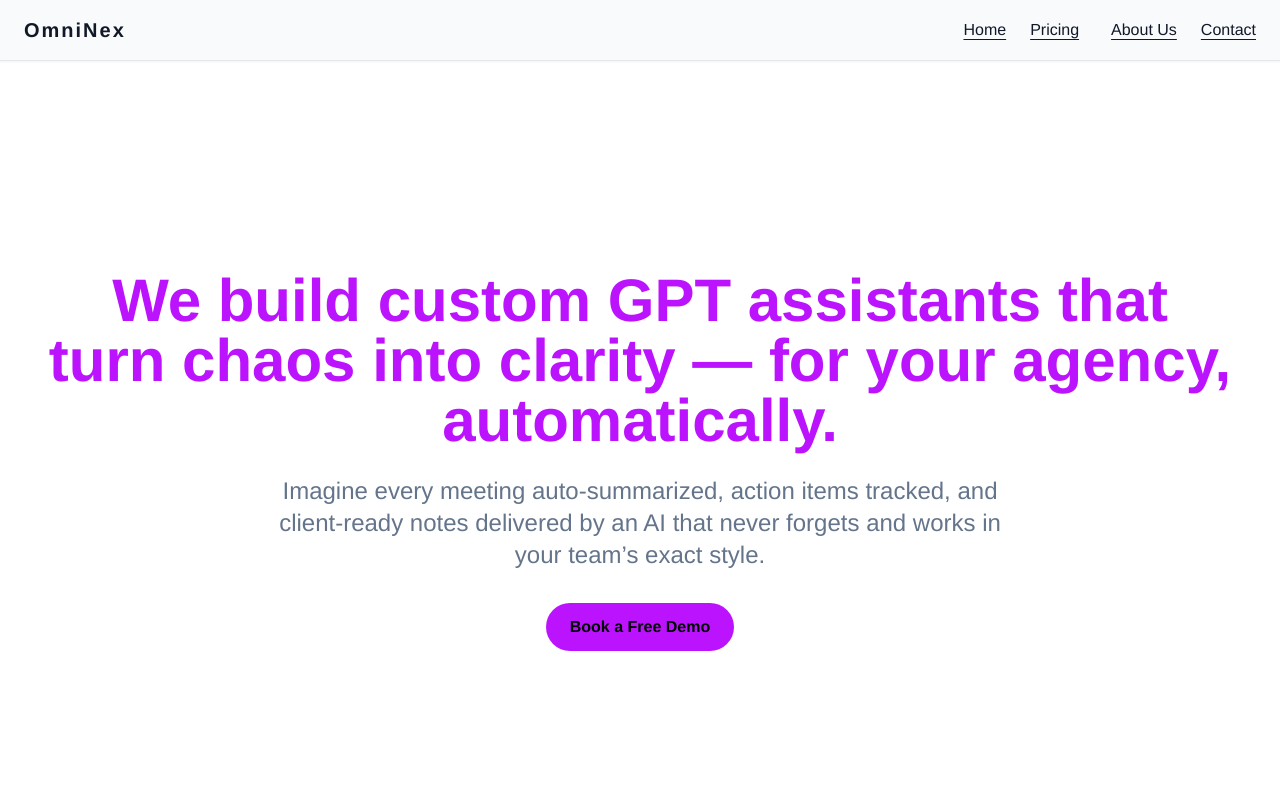
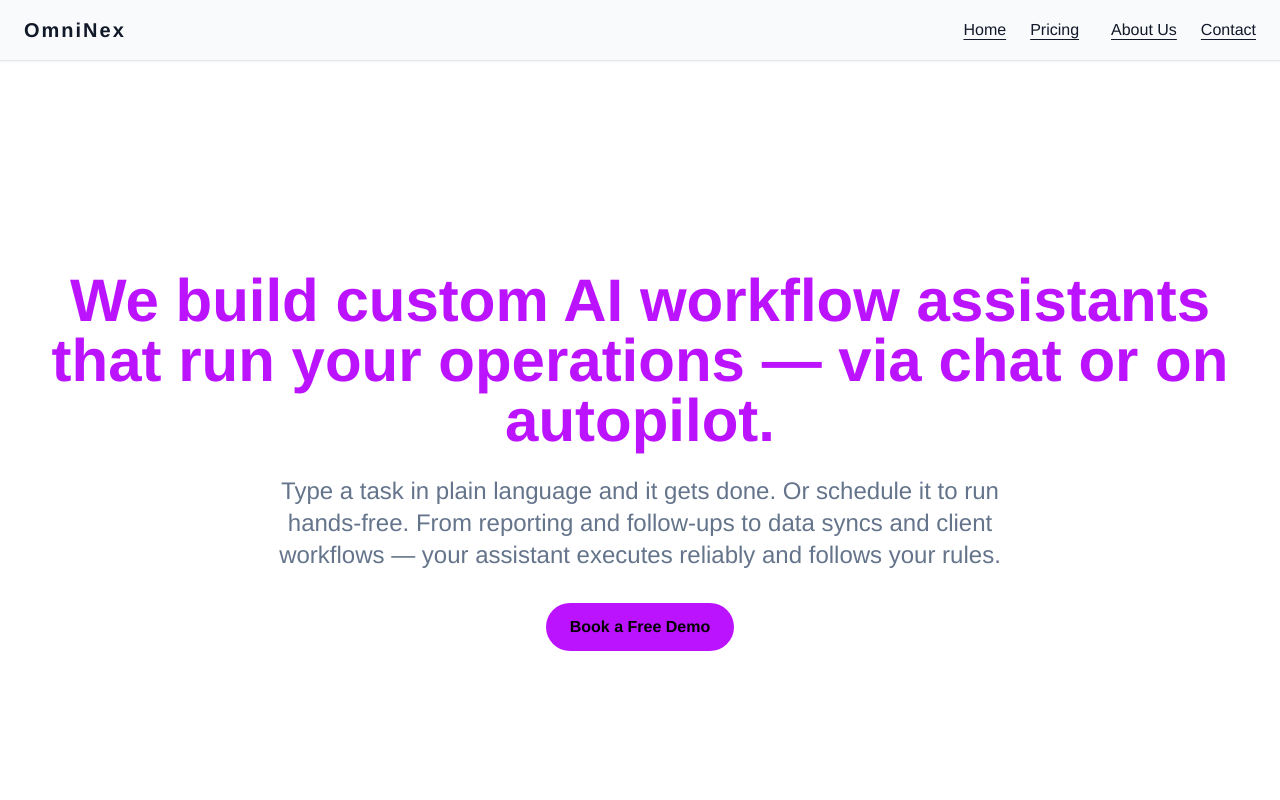
Before and after one commit to Kalcho8233/OmniNexAIWebsite, a Next.js app: page / in a window 1280 px wide. Shown: the top 800 px of the page. Built offline with nearby package versions, Linux system fonts and the light colour scheme.

Commit message:
Update HeroSection.jsx

```diff
--- a/components/HeroSection.jsx
+++ b/components/HeroSection.jsx
@@ -10,7 +10,8 @@ export default function HeroSection() {
         animate={{ opacity: 1, y: 0 }}
         transition={{ duration: 0.8 }}
       >
-        We build custom GPT assistants that turn chaos into clarity — for your agency, automatically. <br />
+        We build custom AI workflow assistants that run your operations — via chat or on autopilot.
+        <br />
       </motion.h1>
 
       <motion.p
@@ -19,7 +20,8 @@ export default function HeroSection() {
         animate={{ opacity: 1, y: 0 }}
         transition={{ delay: 0.3, duration: 0.8 }}
       >
-        Imagine every meeting auto-summarized, action items tracked, and client-ready notes delivered by an AI that never forgets and works in your team’s exact style.
+        Type a task in plain language and it gets done. Or schedule it to run hands-free.
+        From reporting and follow-ups to data syncs and client workflows — your assistant executes reliably and follows your rules.
       </motion.p>
 
       <motion.div
```
